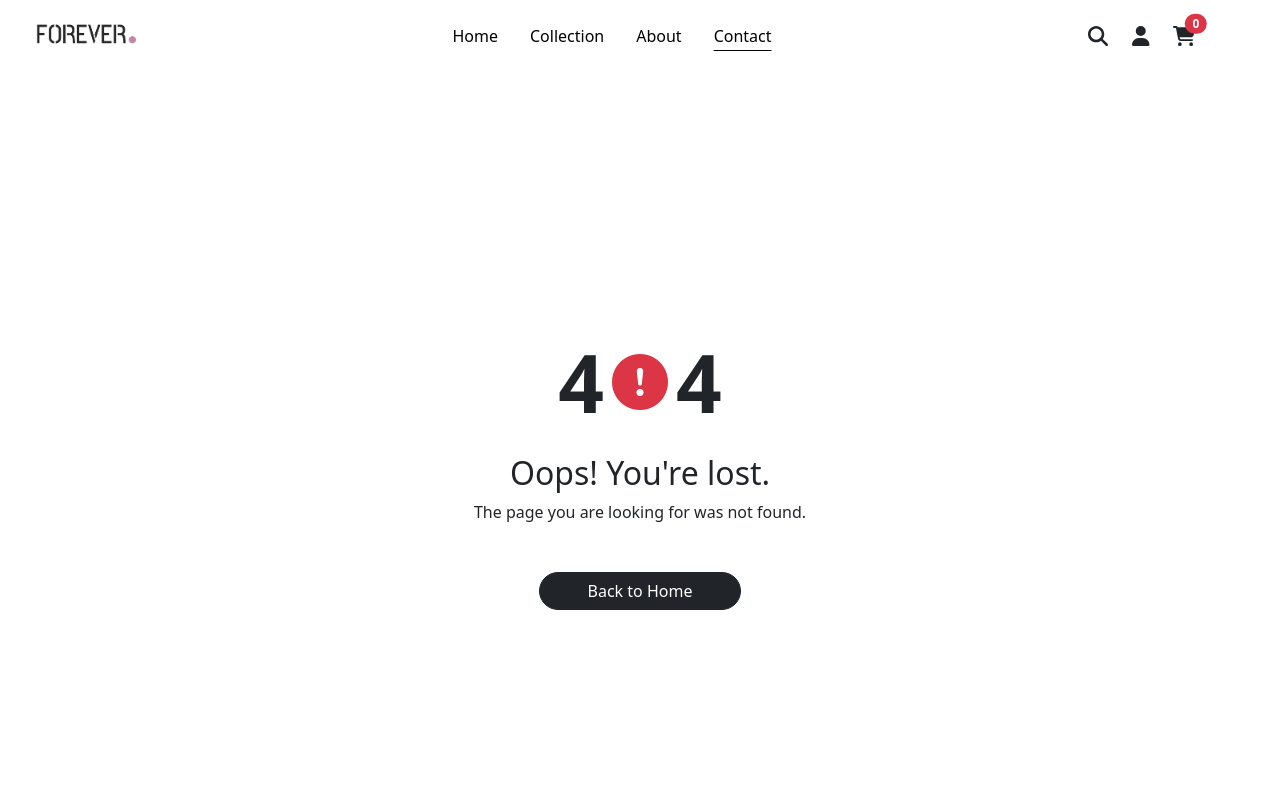
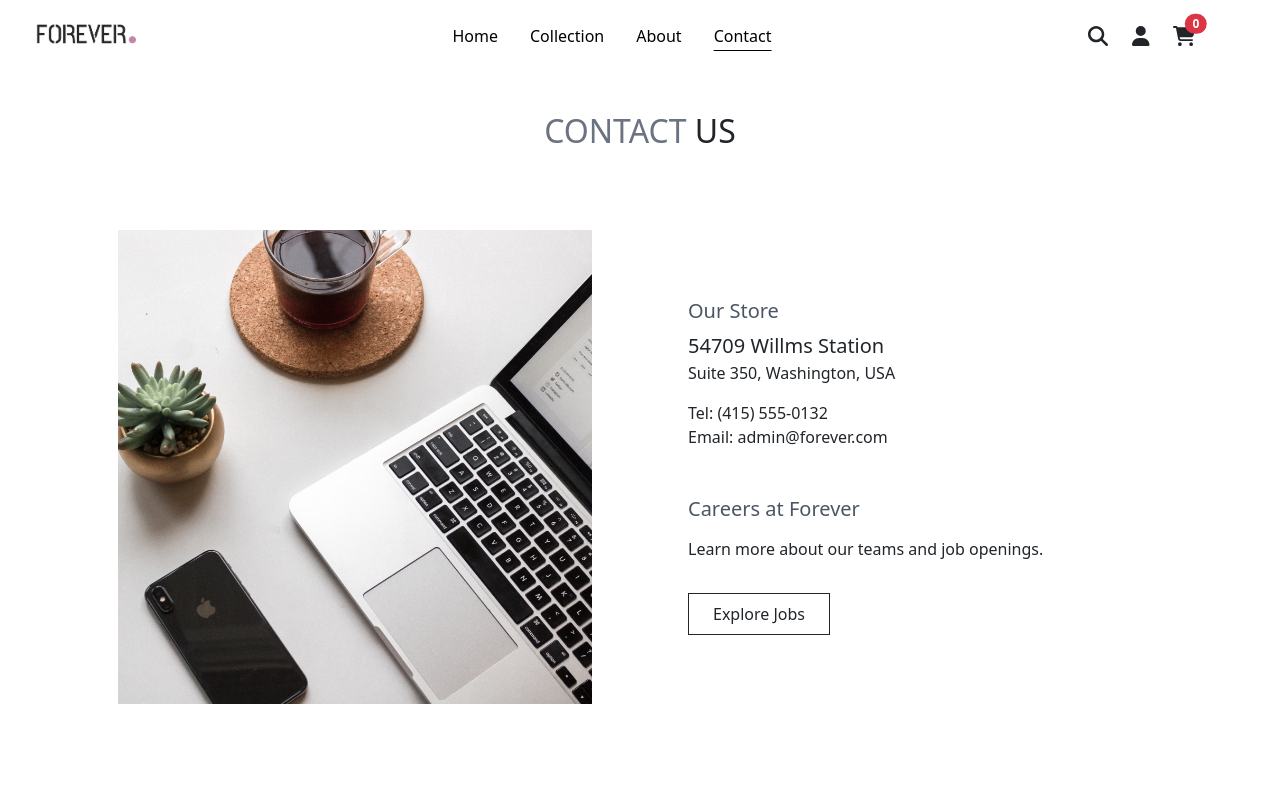
Before and after one commit to abdullazmat/ecommerce-forever, a React (Create React App) app in the folder frontend/: page /contact in a window 1280 px wide. Shown: the top 800 px of the page. Built offline with nearby package versions, Linux system fonts and the light colour scheme.

Commit message:
Contact page UI completed

```diff
--- a/frontend/src/App.js
+++ b/frontend/src/App.js
@@ -10,6 +10,7 @@ import UpdatePassword from "./Components/shared/UpdatePassword.js";
 import Collections from "./Pages/Collections.js";
 import PrivateRoute from "./Components/user/PrivateRoute.js";
 import About from "./Pages/About.js";
+import Contact from "./Pages/Contact.js";
 
 function App() {
   return (
@@ -22,6 +23,7 @@ function App() {
           <Routes>
             <Route path="/" element={<Home />} />
             <Route path="/about" element={<About />} />
+            <Route path="/contact" element={<Contact />} />
             <Route path="/signup" element={<SignUp />} />
             <Route path="/login" element={<LogIn />}></Route>
             <Route path="/forget-password" element={<ForgetPassword />}></Route>
--- /dev/null
+++ b/frontend/src/Pages/Contact.js
@@ -0,0 +1,54 @@
+import React from "react";
+import { assets } from "../assets/frontend_assets/assets";
+import SubscribeForm from "../Components/user/SubscribeForm";
+
+function Contact() {
+  return (
+    <div className="container">
+      {/* Heading */}
+      <div className="p-4 mt-3 d-flex justify-content-center">
+        <h2 style={{ textTransform: "uppercase" }}>
+          <span style={{ color: "#6b7280" }}>Contact</span> Us
+        </h2>
+      </div>
+
+      {/* Content Row */}
+      <div className="row pb-0 pe-lg-0 d-flex justify-content-center align-items-center rounded-3">
+        {/* Image Column */}
+        <div className="col-lg-6 col-md-8 col-sm-10 p-lg-5 p-3 d-flex justify-content-center justify-content-lg-end p-0 overflow-hidden">
+          <img
+            className="rounded-lg-3 img-fluid" // Added 'img-fluid' for responsiveness
+            src={assets.contact_img}
+            alt="Contact Us"
+            style={{ maxWidth: "100%", height: "auto" }} // Ensure image is responsive
+          />
+        </div>
+
+        {/* Text Column */}
+        <div className="col-lg-6 col-md-8 col-sm-10 text-center text-lg-start p-lg-5 p-3">
+          <h5 style={{ color: "#4b5563" }}>Our Store</h5>
+          <p className="lead p-0 m-0">54709 Willms Station</p>
+          <p className="p-0 m-0">Suite 350, Washington, USA</p>
+          <p className="p-0 mt-3 mb-0">Tel: (415) 555-0132</p>
+          <p className="p-0 m-0">Email: admin@forever.com</p>
+
+          <h5 style={{ color: "#4b5563" }} className="mt-5 ">
+            Careers at Forever
+          </h5>
+          <p className="mt-3">Learn more about our teams and job openings.</p>
+          <button
+            className="btn px-4 py-2 mt-3 btn-outline-dark"
+            style={{ borderRadius: "0" }}
+          >
+            Explore Jobs
+          </button>
+        </div>
+      </div>
+
+      {/* Subscribe Form */}
+      <SubscribeForm />
+    </div>
+  );
+}
+
+export default Contact;
```
